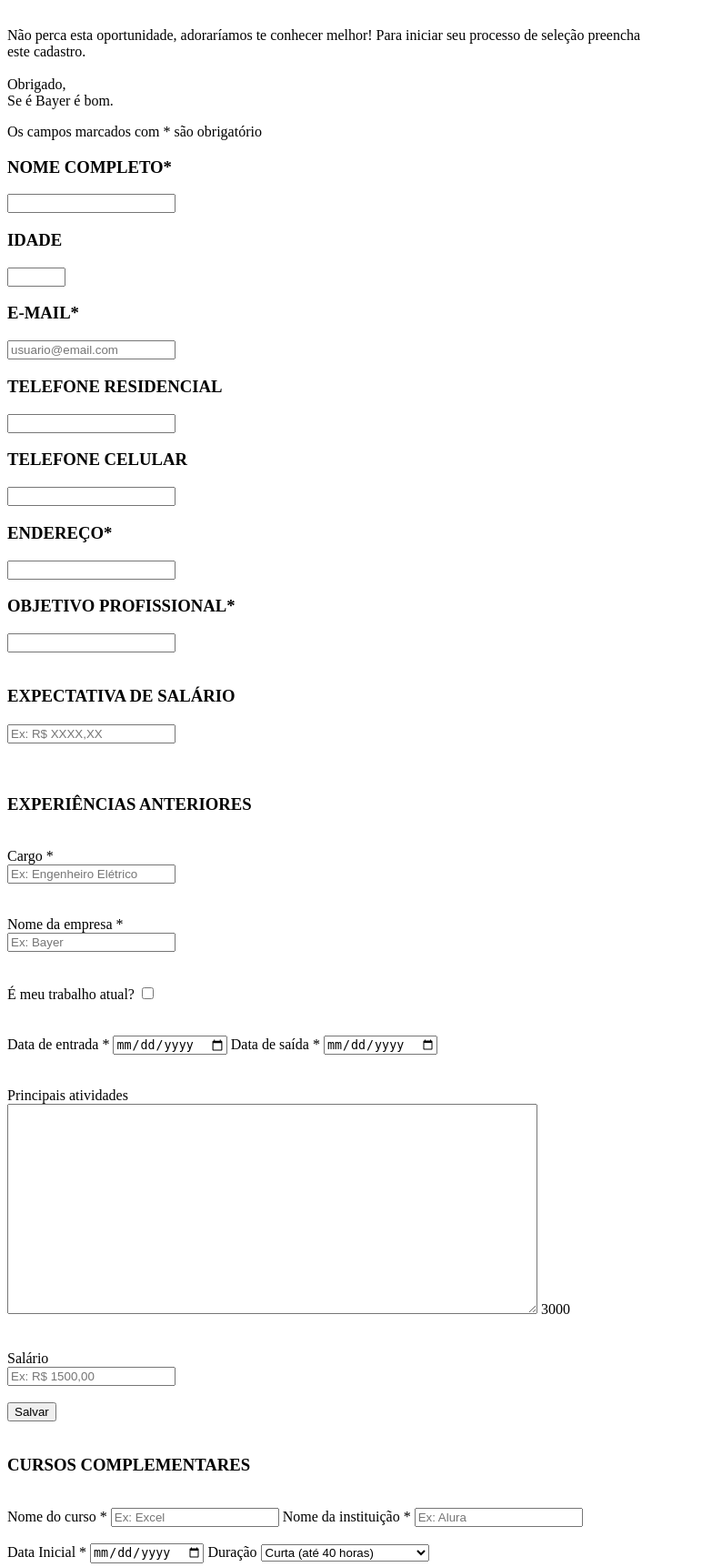
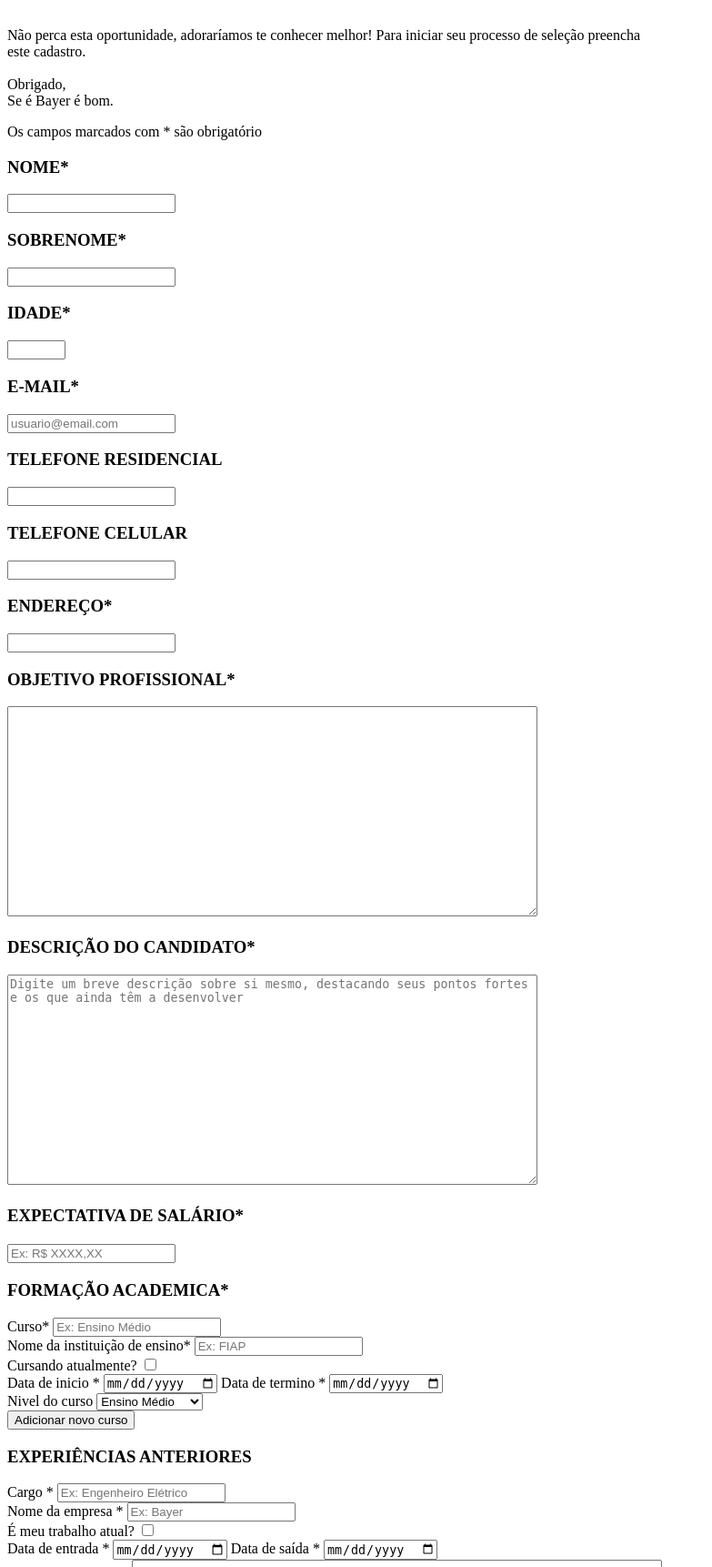
Before and after one commit to exceptionai/TalentAcquisition, a Flask app: page /cadastrar/curriculo in a window 1280 px wide. Shown: the part 278-2000 px from the top of the page at 91% size, without its empty margins (0-783 px from the left). Run offline with Flask 2, Linux system fonts and the light colour scheme; parts of the project's set-up code (start-up, migrations or seed data) failed here and were passed over; some libraries are stand-ins or nearby versions.

Commit message:
adição de um css de teste para remoção dos <br> e de alguns campos no formulario

```diff
--- a/templates/curriculo/formulario.html
+++ b/templates/curriculo/formulario.html
@@ -4,6 +4,7 @@
 <head>
     <meta charset="UTF-8" />
     <title>Formulario de Cadastro</title>
+    <link rel="stylesheet" type="text/css" href="test.css"/>
 </head>
 
 <body>
@@ -39,13 +40,19 @@
             <p>Os campos marcados com * são obrigatório</p>
             <div>
                 <label>
-                    <h3>NOME COMPLETO*</h3>
+                    <h3>NOME*</h3>
                 </label>
                 <input type="text" name="nome" id="resposta1" required>
             </div>
+	    <div>
+                <label>
+                    <h3>SOBRENOME*</h3>
+                </label>
+                <input type="text" name="sobrenome" id="resposta1" required>
+            </div>
             <div>
                 <label>
-                    <h3>IDADE</h3>
+                    <h3>IDADE*</h3>
                 </label>
                 <input type="number" min="10" max="200" name="idade" id="resposta2">
             </div>
@@ -54,7 +61,7 @@
                     <h3>E-MAIL*</h3>
                 </label>
                 <input type="email" name="email" id="resposta3" placeholder="usuario@email.com" required>
-                <br>
+
                 <label for="telefoneResidencial">
                     <h3>TELEFONE RESIDENCIAL</h3>
                 </label>
@@ -74,75 +81,122 @@
                 <label>
                     <h3>OBJETIVO PROFISSIONAL*</h3>
                 </label>
-                <input type="text" id="resposta5" name="objetivo" required>
+                <textarea id="resposta5" name="objetivo" rows="15" cols="70"></textarea>
             </div>
-            <br>
+
+            <div>
+                <label>
+                    <h3>DESCRIÇÃO DO CANDIDATO*</h3>
+                </label>
+                <textarea id="resposta6" name="descricao" rows="15" cols="70" placeholder="Digite um breve descrição sobre si mesmo, destacando seus pontos fortes e os que ainda têm a desenvolver"></textarea>
+            </div>
 
                 <div>
-                    <label for="salarioExpectativa"><h3>EXPECTATIVA DE SALÁRIO<h3></label>
+                    <label for="salarioExpectativa"><h3>EXPECTATIVA DE SALÁRIO*<h3></label>
                     <input type="text" id="salarioExpectativa" name="salarioExpectativa" data-thousands="." data-decimal="," data-prefix="R$ " placeholder="Ex: R$ XXXX,XX" />
+                </div>
 
-                </div>
-            <br>
+
+        <h3>FORMAÇÃO ACADEMICA*</h3>
+        </label>
+
+        <div>
+            <label>Curso*</label>
+
+            <input type="text" id="resposta7" name="curso1" placeholder="Ex: Ensino Médio" required>
+        </div>
+
+        <div>
+            <label>Nome da instituição de ensino*</label>
+
+            <input type="text" id="resposta8" name="nomeInstituicao1" placeholder="Ex: FIAP" required>
+        </div>
+
+        <div>
+            <label>Cursando atualmente?</label>
+            <input type="checkbox" name="formacaoAtual1" value="resposta8">
+        </div>
+
+        <div>
+            <label>Data de inicio *</label>
+            <input type="date" name="dataInicio1" id="dataInicio1" value="dataInicio" required>
+            <label>Data de termino *</label>
+            <input type="date" name="dataTermino1" id="dataTermino1" value="dataTermino" required>
+        </div>
+
+        <div>
+            <label>Nivel do curso</label>
+
+                <select>
+                    <option value='1'>Ensino Médio</option>
+                    <option value='2'>Ensino Técnico</option>
+                    <option value='3'>Ensino Superior</option>
+                </select>
+
+        <div>
+            <button id="salvarExperiencia1">Adicionar novo curso</button>
+        </div>
+    </div>
+
+    <div>
+
             <div>
                 <label>
                     <h3>EXPERIÊNCIAS ANTERIORES</h3>
                 </label>
-                <br>
+
                 <div>
                     <label>Cargo *</label>
-                    <br>
-                    <input type="text" id="resposta6" name="cargo1" placeholder="Ex: Engenheiro Elétrico" required>
+
+                    <input type="text" id="resposta9" name="cargo1" placeholder="Ex: Engenheiro Elétrico" required>
                 </div>
-                <br><br>
+
                 <div>
                     <label>Nome da empresa *</label>
-                    <br>
-                    <input type="text" id="resposta7" name="nomeEmpresa1" placeholder="Ex: Bayer" required>
+
+                    <input type="text" id="resposta10" name="nomeEmpresa1" placeholder="Ex: Bayer" required>
                 </div>
-                <br><br>
+
                 <div>
                     <label>É meu trabalho atual?</label>
                     <input type="checkbox" name="trabalhoAtual1" value="resposta8">
                 </div>
-                <br><br>
+
                 <div>
                     <label>Data de entrada *</label>
                     <input type="date" name="dataEntrada1" id="dataEntrada1" value="dataEntrada" required>
                     <label>Data de saída *</label>
                     <input type="date" name="dataSaida1" id="dataSaida1" value="dataSaida" required>
                 </div>
-                <br><br>
+
                 <div>
-                    <label>Principais atividades</label>
-                    <br>
+                    <label class="caixaDeTexto">Principais atividades</label>
                     <textarea id="story" name="principaisAtividades1" rows="15" cols="70"></textarea>
-                    <label>3000</label>
                 </div>
-                <br><br>
+
                 <div>
                     <label>Salário</label>
-                    <br>
+
                     <input type="text" step="any" min="0" name="salario1" data-thousands="." data-decimal="," data-prefix="R$ "  id="salario1" class="experiencias" placeholder="Ex: R$ 1500,00">
                 </div>
-                <br>
+
                 <div>
                     <button id="salvarExperiencia1">Salvar</button>
                 </div>
             </div>
-            <br>
+
             <div>
                 <label>
                     <h3>CURSOS COMPLEMENTARES</h3>
                 </label>
-                <br>
+
                 <div>
                     <label>Nome do curso *</label>
                     <input type="text" name="nomeCurso1" id="nomeCurso1" placeholder="Ex: Excel" required>
                     <label>Nome da instituição *</label>
                     <input type="text" id="respostaInstituicao" name="instituicao1" placeholder="Ex: Alura" required>
                 </div>
-                <br>
+
                 <div><label for="dataCursoInicio1">Data Inicial *</label>
                     <input type="date" data-date="" data-date-format="DD MMMM YYYY"  name="dataCursoInicio1" id="dataCursoInicio1" max="today" value="dataEntrada" required>
 
@@ -153,32 +207,34 @@
                         <option value="longa">Longa (acima de 360 horas</option>
                     </select>
                 </div>
-                <br>
+
                 <div>
                     <label for="cursando">Cursando</label>
                     <input type="checkbox" id="cursando" value='True' name="cursando">
                 </div>
-                <br>
-                <br>
-                    <label for="descricaoCursoExtraCurricular1">Descrição do curso</label><br>
+
+                <div>
+                    <label class="caixaDeTexto" for="descricaoCursoExtraCurricular1">Descrição do curso</label>
                     <textarea id="descricaoCursoExtraCurricular1" name="descricaoCursoExtraCurricular1" cols="76" rows="8"></textarea>
+                </div>
                 <div>
                     <button id="salvar">Salvar</button>
                 </div>
+
             </div>
     </div>
-    <br>
+
     <div>
         <button id="enviar" type="submit">ENVIAR</button>
     </div>
     </form>
-    <br>
+
     <footer>
         <tr>
             <td colspan="2">
-                <span>Exception &reg; - 2019</span><br>
-                <span>Formulário de Cadastro</span><br>
-                <span>Bayer</span><br>
+                <span>Exception &reg; - 2019</span>
+                <span>Formulário de Cadastro</span>
+                <span>Bayer</span>
             </td>
         </tr>
     </footer>
```
Also changed, not shown: templates/curriculo/test.css (added, +11 -0 lines).
